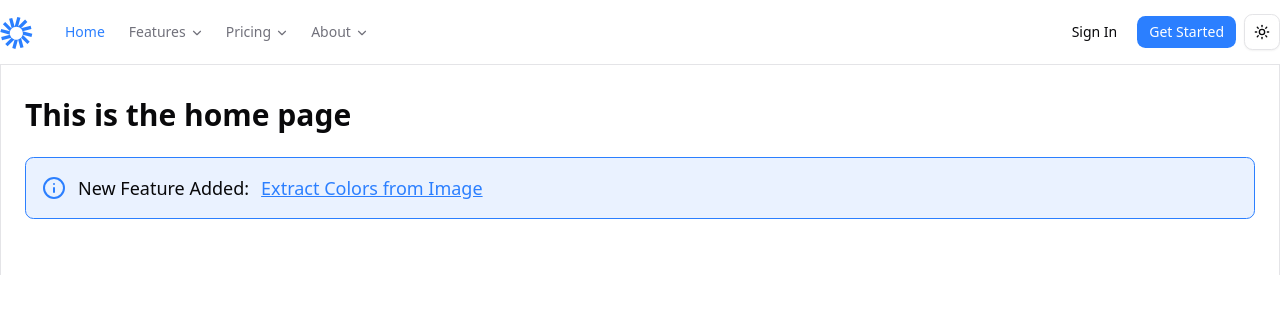
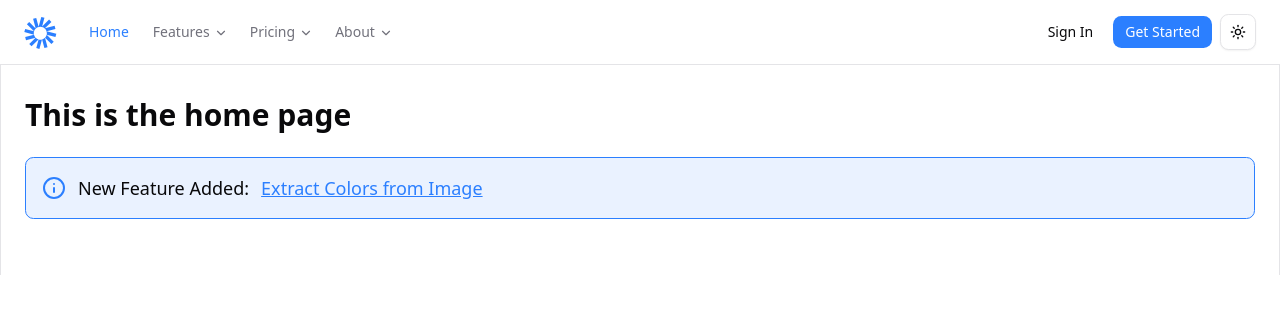
Before and after one commit to AskatAsh/Testing-Features, a React (Vite) app: page / in a window 1280 px wide. Shown: the top 314 px of the page. Built offline with nearby package versions, Linux system fonts and the light colour scheme; the HTML template or start-up script is replaced by a standard one.

Commit message:
removed header padding p-0

```diff
--- a/src/components/layouts/Header.tsx
+++ b/src/components/layouts/Header.tsx
@@ -24,7 +24,7 @@ export default function Header() {
   const location = useLocation();
 
   return (
-    <header className="border-b container-fluid md:px-0">
+    <header className="border-b container-fluid">
       <div className="flex h-16 items-center justify-between gap-4">
         {/* Left side */}
         <div className="flex items-center gap-2">
```
